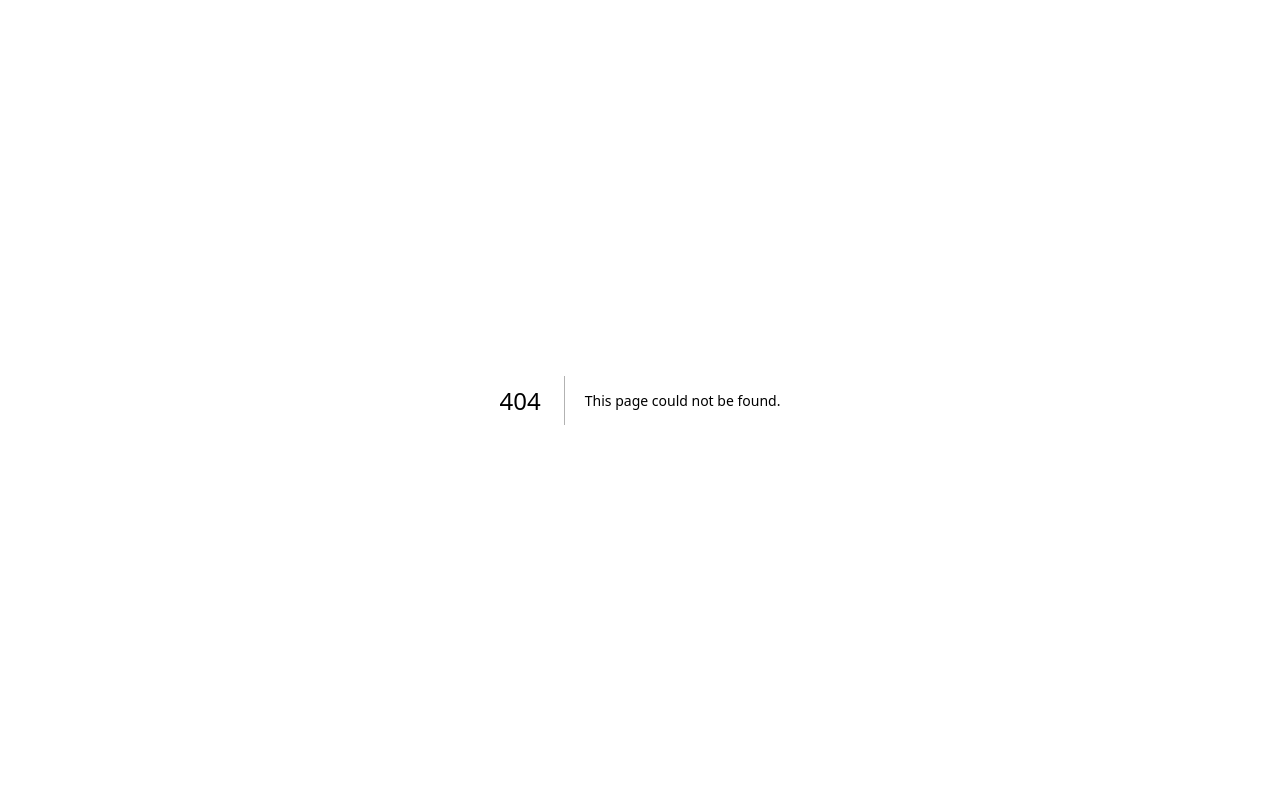
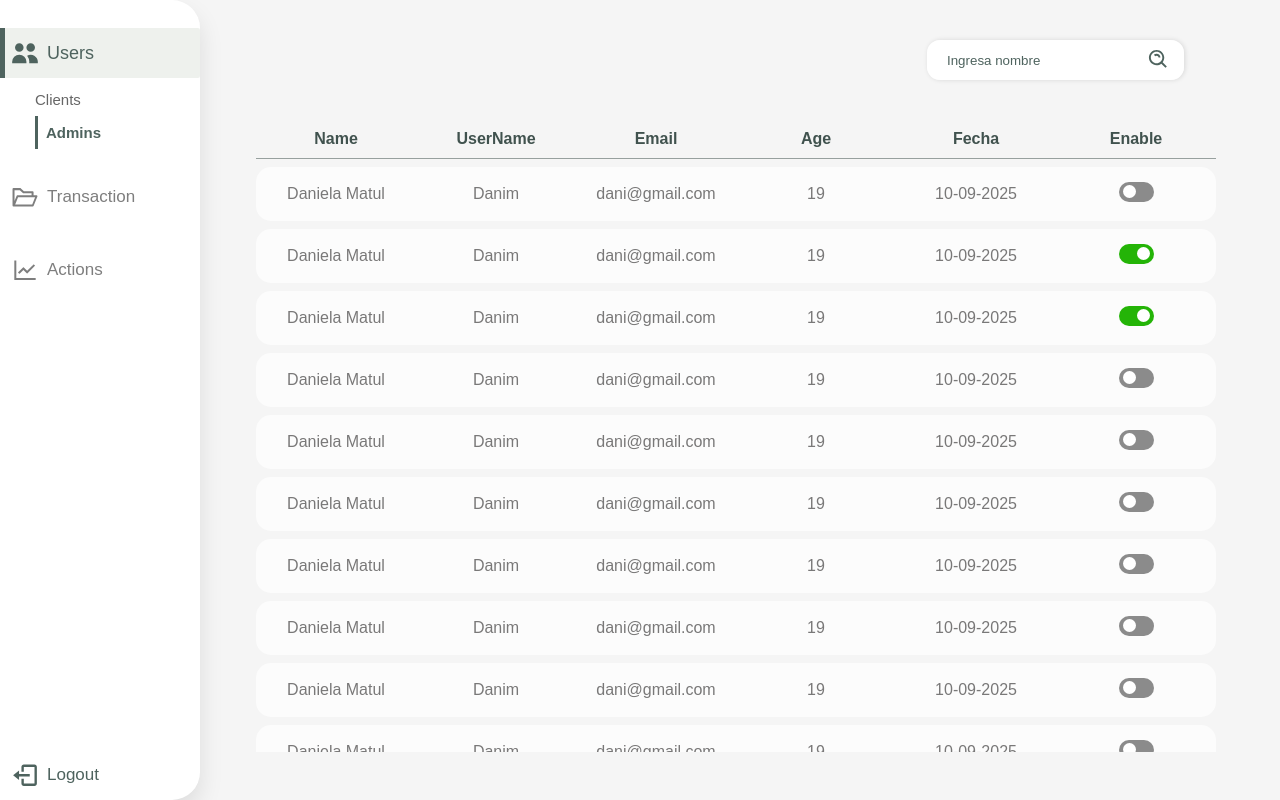
Before and after one commit to alejandrocald13/Tradio, a Next.js app in the folder frontend/: page /userAdmin in a window 1280 px wide. Before the commit this address had no page. Built offline with nearby package versions, Linux system fonts and the light colour scheme.

Commit message:
refactor(users): Separate page for each  type of  user

```diff
--- a/frontend/src/app/portfolio/page.jsx
+++ b/frontend/src/app/portfolio/page.jsx
@@ -73,7 +73,7 @@ export default function Portafolio (){
             <div className="main-container-portafolio">
                 <div className="horizontal-container-portafolio">
                     <div className="vertical-container-info-portafolio">
-                        <GreetingPortafolio/>
+                        <GreetingPortafolio message={'Let’s see how your portfolio is growing today.'}/>
 
                         <div className={seeAction ? "card-info-container-portafolio2" : "card-info-container-portafolio3"}>
                             <div className="all-content">
--- a/frontend/src/app/portfolio/portfolio.css
+++ b/frontend/src/app/portfolio/portfolio.css
@@ -142,9 +142,6 @@
     background-color: transparent;
 }
 
-.date-inputs-portfolio p{
-
-}
 
 .vertical-container-actions-portafolio .date-inputs-portfolio p{
     font-size:13px;
--- /dev/null
+++ b/frontend/src/app/userAdmin/page.jsx
@@ -0,0 +1,194 @@
+'use client';
+
+import { useEffect, useState } from "react";
+import TableAdmin from "../components/TableAdmin"
+import Modal from '../components/Modal'
+import Searcher from "../components/Searcher";
+import SidebarNavAdmin from '@/app/components/SidebarNav-Admin'
+import "../userClient/users.css"
+
+export default function users() {
+    const [users, setUsers] = useState([]);
+    const [statusValue, setStatusValue] = useState(false)
+    const [isOpen, setIsOpen] = useState(false)
+    const [confirmation, setConfirmaton] = useState(false)
+    const usersR = [
+        {
+            id: 1,
+            name: 'Daniela Matul',
+            userName: 'Danim',
+            email: 'dani@gmail.com',
+            age: 19,
+            date: '10-09-2025',
+            enable: false
+        },
+        {
+            id: 2,
+            name: 'Daniela Matul',
+            userName: 'Danim',
+            email: 'dani@gmail.com',
+            age: 19,
+            date: '10-09-2025',
+            enable: true
+        },
+        {
+            id: 3,
+            name: 'Daniela Matul',
+            userName: 'Danim',
+            email: 'dani@gmail.com',
+            age: 19,
+            date: '10-09-2025',
+            enable: true
+        },
+        {
+            id: 4,
+            name: 'Daniela Matul',
+            userName: 'Danim',
+            email: 'dani@gmail.com',
+            age: 19,
+            date: '10-09-2025',
+            enable: false
+        }
+
+        ,
+        {
+            id: 5,
+            name: 'Daniela Matul',
+            userName: 'Danim',
+            email: 'dani@gmail.com',
+            age: 19,
+            date: '10-09-2025',
+            enable: false
+        },
+        {
+            id: 6,
+            name: 'Daniela Matul',
+            userName: 'Danim',
+            email: 'dani@gmail.com',
+            age: 19,
+            date: '10-09-2025',
+            enable: false
+        },
+        {
+            id: 7,
+            name: 'Daniela Matul',
+            userName: 'Danim',
+            email: 'dani@gmail.com',
+            age: 19,
+            date: '10-09-2025',
+            enable: false
+        },
+        {
+            id: 8,
+            name: 'Daniela Matul',
+            userName: 'Danim',
+            email: 'dani@gmail.com',
+            age: 19,
+            date: '10-09-2025',
+            enable: false
+        },
+        {
+            id: 9,
+            name: 'Daniela Matul',
+            userName: 'Danim',
+            email: 'dani@gmail.com',
+            age: 19,
+            date: '10-09-2025',
+            enable: false
+        },
+        {
+            id: 10,
+            name: 'Daniela Matul',
+            userName: 'Danim',
+            email: 'dani@gmail.com',
+            age: 19,
+            date: '10-09-2025',
+            enable: false
+        },
+        {
+            id:11,
+            name: 'Daniela Matul',
+            userName: 'Danim',
+            email: 'dani@gmail.com',
+            age: 19,
+            date: '10-09-2025',
+            enable: false
+        },
+        {
+            id: 12,
+            name: 'Daniela Matul',
+            userName: 'Danim',
+            email: 'dani@gmail.com',
+            age: 19,
+            date: '10-09-2025',
+            enable: false
+        },
+        {
+            id: 13,
+            name: 'Daniela Matul',
+            userName: 'Danim',
+            email: 'dani@gmail.com',
+            age: 19,
+            date: '10-09-2025',
+            enable: false
+        }
+    ]
+
+    useEffect(() => {
+        // Aqui obtendremos los usuarios de la Api
+
+        setUsers(usersR)
+    }, [confirmation])
+
+
+    const getValueInput = (value) => {
+        console.log("Valor", value.value)
+        setStatusValue(value)
+        setIsOpen(true)
+    }
+
+    const closeModal = () => {
+        setIsOpen(false)
+        setConfirmaton(true)
+    }
+
+    const getValueInputSearcher = (value) => {
+        console.log("Hola desde getValueInput ", value)
+    }
+    const columns = ['Name', 'UserName', 'Email', 'Age', 'Fecha', 'Enable']
+
+    return(
+        <>
+            <SidebarNavAdmin/>
+            <div className="main-container-users">
+                <div className="header-users">
+                    <Searcher placeholderI={'Ingresa nombre'} getValue={getValueInputSearcher} />
+                </div>
+                <div className="table-TA-container">
+                    <TableAdmin  columns={columns} data={users} btnVerification={true} getValueInputP={getValueInput}/>
+                </div>
+
+
+                <Modal isOpen={isOpen} title={'Cambiar Estado de Usuario'} isClose={false}>
+                    <div className="container-modal">
+                        <div className="p-cpntainer">
+                            <p className="p">¿Estas seguro de cambiar el estado del Usuario?</p>
+                            {statusValue?.value === true && (<p className="p-switch">El usuario {statusValue.id} se va a habilitar</p>)}
+                            {statusValue?.value === false && (<p className="p-switch" >El usuario {statusValue.id} se va a eliminar</p>)}
+                        </div>
+
+                        <div className="btns">
+                            <button className="changeStatus-confirmation" onClick={closeModal}>
+                                    Confirmar
+                            </button>
+                            <button className="changeStatus-cancel" onClick={closeModal}>
+                                    Cancelar
+                            </button>
+                        </div>
+                    </div>
+
+                </Modal>
+            </div>
+        </>
+    )
+}
```
Also changed, not shown: frontend/src/app/userClient/page.jsx (renamed from frontend/src/app/users/page.jsx), frontend/src/app/userClient/users.css (renamed from frontend/src/app/users/users.css).
